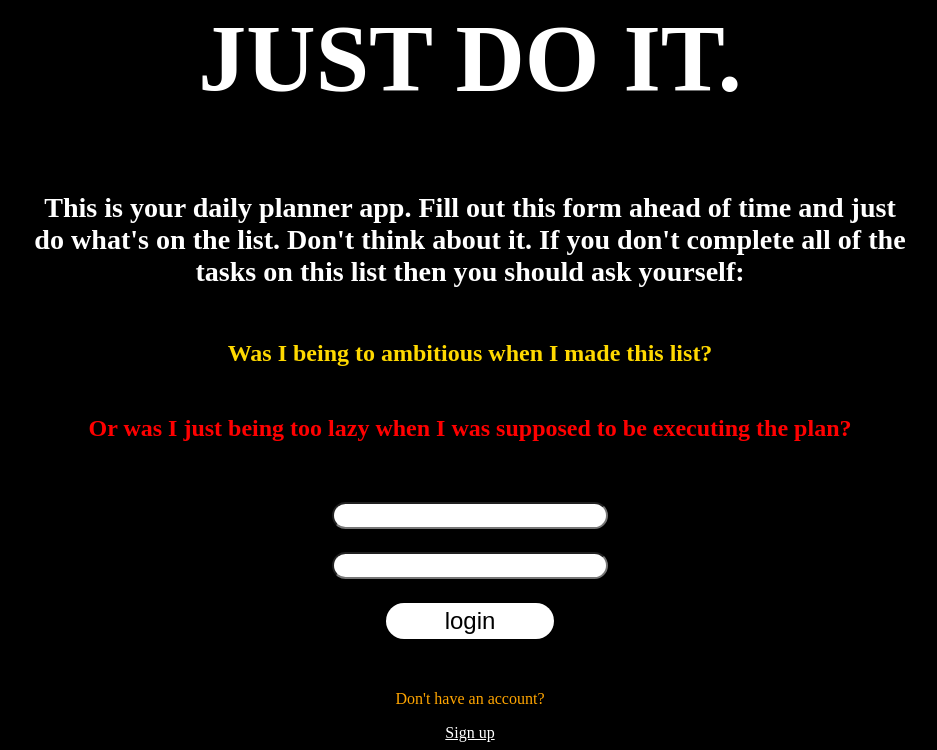
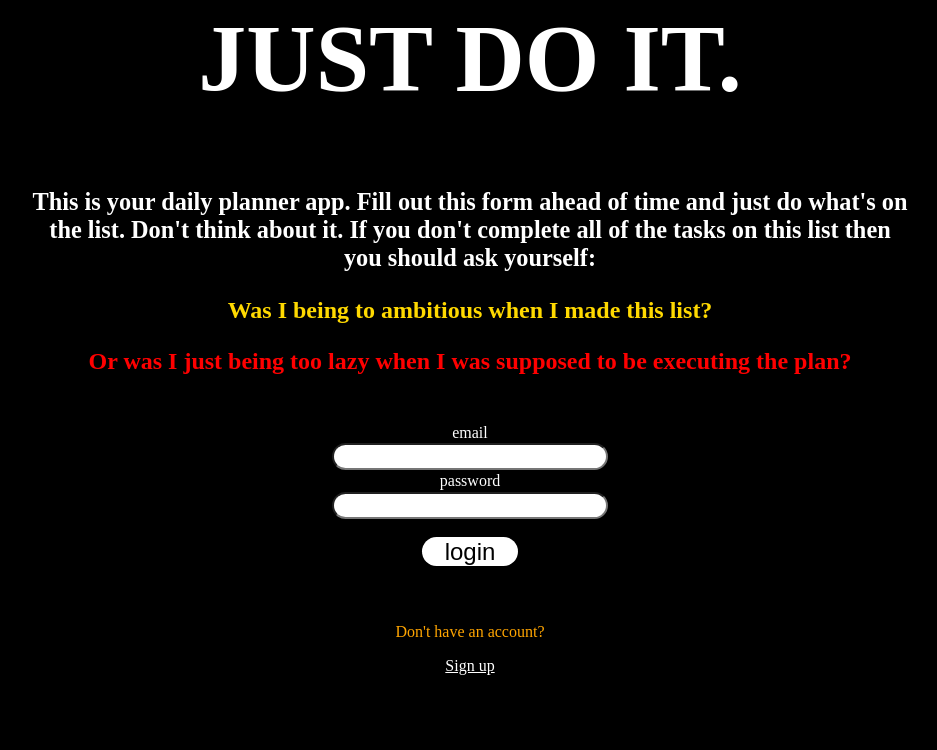
Before and after one commit to danieldenton/day-planner, a Django app: page / in a window 1280 px wide. Shown: the part 180-930 px from the top of the page, without its empty margins (170-1107 px from the left). After the commit the page ends 855 px from the top, so only its background shows below. Run offline with Django 4.2, Linux system fonts and the light colour scheme; some web fonts are replaced.

Commit message:
templates1

```diff
--- a/dayplanner/daily/views.py
+++ b/dayplanner/daily/views.py
@@ -9,6 +9,6 @@ def home(request):
 def signup(request):
     return render(request, 'signup.html')
 
-def daily(request, id):
-    tl = TaskList.objects.get(id=id)
-    return HttpResponse("<h1>%s" % tl.name)
+def daily(request):
+    # tl = TaskList.objects.get(id=id)
+    return render(request, 'daily.html')
--- a/dayplanner/dayplanner/settings.py
+++ b/dayplanner/dayplanner/settings.py
@@ -117,8 +117,8 @@ USE_TZ = True
 # Static files (CSS, JavaScript, Images)
 # https://docs.djangoproject.com/en/4.0/howto/static-files/
 
-STATIC_URL = 'static/'
-STATICFILES_DIRS = (os.path.join(BASE_DIR, 'static'),)
+STATIC_URL = '/static/'
+STATICFILES_DIRS = os.path.join(BASE_DIR, 'static'),
 
 # Default primary key field type
 # https://docs.djangoproject.com/en/4.0/ref/settings/#default-auto-field
--- a/dayplanner/static/style.css
+++ b/dayplanner/static/style.css
@@ -12,6 +12,7 @@
     flex-direction: column;
     align-items: center;
     justify-content: center;
+    word-wrap: wrap;
 }
 
 #header {
@@ -23,20 +24,21 @@
 
 #explanation-div {
     text-align: center;
-    font-size: 1.5em;
+    font-size: 1.3rem;
     width: 55rem;
 }
 
 #answer1 {
     text-align: center;
-    font-size: 1.5em;
+    font-size: 1.5rem;
     color: rgb(255, 217, 0);
     width: 50rem;
+    margin: 0;
 }
 
 #answer2 {
     text-align: center;
-    font-size: 1.5em;
+    font-size: 1.5rem;
     color: red;
     width: 54rem;
 }
@@ -66,16 +68,17 @@
     color: black;
 }
 
-#login-button {
+.login-button {
     font-size: 1.5em;
     background-color: white;
     border: none;
     border-radius: 2em;
-    height: 1.5em;
-    width: 7em;
+    height: 1.2em;
+    width: 4em;
+    margin: 1rem;
 }
 
-#login-button:hover {
+.login-button:hover {
     background-color: orange;
 }
 
@@ -93,9 +96,31 @@
 }
 
 /* sign-up page */
+#signup-page {
+    display: flex;
+    flex-direction: column;
+    align-items: center;
+    justify-content: center;
+}
+
 #signup-form {
     display: flex;
     flex-direction: column;
     justify-content: space-around;
     align-items: center;
 }
+
+/* daily page */
+#daily-page {
+    display: flex;
+    flex-direction: column;
+    align-items: center;
+    justify-content: center;
+}
+
+#task-form {
+    display: flex;
+    flex-direction: column;
+    justify-content: space-around;
+    align-items: center;
+}
--- a/dayplanner/templates/index.html
+++ b/dayplanner/templates/index.html
@@ -1,6 +1,7 @@
 {% load static %}
 
 <link rel="stylesheet" href="{% static 'style.css' %}">
+
 <div id="homepage">
 <div id="header">
 <h1>DON'T THINK JUST DO IT.</h1>
@@ -16,9 +17,11 @@
 </div>
 
 <form method="POST" action="login" id="login">
+    <label>email</label>
     <input type="text" class="inputs"/>
+    <label>password</label>
     <input type="text" class="inputs"/>
-    <button type="submit" id="login-button">login</button>
+    <button type="submit" class="login-button">login</button>
 </form>
 
 <div id="signup-div">
```
Also changed, not shown: dayplanner/templates/daily.html (+19 -0 lines), dayplanner/templates/signup.html (+5 -2 lines).
